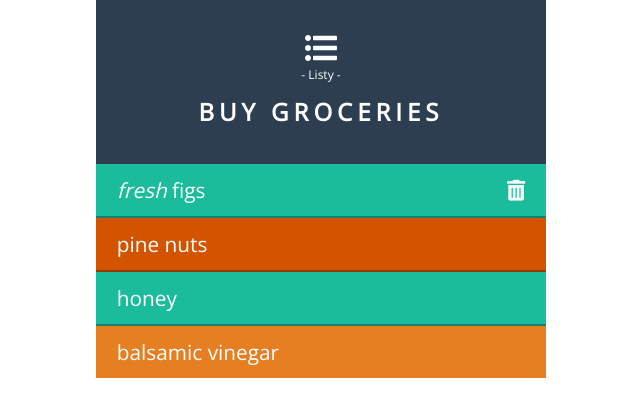
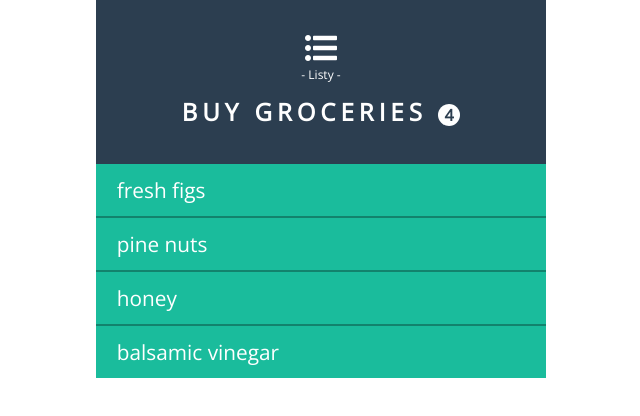
Before and after one commit to aman-maharshi/book-javascript-and-jquery, a plain HTML site: page c5-dom/index.html in a window 1280 px wide. Shown: the whole page, without its empty margins (319-959 px from the left). Drawn offline with nearby package versions, Linux system fonts and the light colour scheme.

Commit message:
remove button and item count functionality added

```diff
--- a/c5-dom/index.html
+++ b/c5-dom/index.html
@@ -17,13 +17,13 @@
                 <i class="fas fa-list-ul"></i>
                 <p>- Listy -</p>
             </div>
-            <h2>Buy Groceries</h2>
+            <h2>Buy Groceries <span class="count"></span></h2>
         </header>
         <section>
             <ul>
-                <li class="hot"><em>fresh</em> figs<i></i></li>
-                <li class="hot">pine nuts<i></i></li>
-                <li class="hot">honey<i></i></li>
+                <li>fresh figs<i></i></li>
+                <li>pine nuts<i></i></li>
+                <li>honey<i></i></li>
                 <li>balsamic vinegar<i></i></li>
             </ul>
         </section>
--- a/c5-dom/script.js
+++ b/c5-dom/script.js
@@ -1,17 +1,27 @@
+// Variables
+let listItems = document.getElementsByTagName('li');
+let count = document.querySelector('.count');
+let ul = document.querySelector('ul');
+let bin = document.querySelector('fas fa-trash-alt');
 
-let hotItems = document.querySelectorAll('.hot');
-for (let i = 0; i < hotItems.length; i++) {
-    // console.log(hotItems[i].textContent);
-    if (i%2 == 0) {
-        hotItems[i].className = "cool";
+count.textContent = listItems.length;
+
+// Event Listeners
+ul.addEventListener('click', addBtn);
+ul.addEventListener('click', removeItem);
+
+
+// Functions
+function addBtn(event) {
+    let box = event.target.querySelector('i');
+    if(box != null && box.className != "fas fa-trash-alt") {
+        box.classList = "fas fa-trash-alt";
     }
 }
-let i = document.getElementsByTagName('i');
-let liIcons = []
-for (var x = 0; x < i.length; x++) {
-    if (x > 0) {
-        liIcons.push(i[x]);
+function removeItem(event) {
+    if (event.target.classList.contains('fas')) {
+        event.target.parentElement.remove();
+        count.textContent = listItems.length;
     }
+
 }
-liIcons[0].classList.add('fas');
-liIcons[0].classList.add('fa-trash-alt');
--- a/c5-dom/style.css
+++ b/c5-dom/style.css
@@ -35,6 +35,16 @@ header {
      text-transform: uppercase;
      letter-spacing: 5px;
 }
+.count {
+    color: #2c3e50;
+    background: white;
+    text-align: center;
+    border-radius: 50%;
+    font-size: 1rem;
+    padding-left: 0.4em;
+    padding-right: 0.1em;
+}
+
  /*
     SECTION
  */
@@ -47,10 +57,14 @@ ul {
 li {
      padding-left: 1em;
      line-height: 2.5em;
-     background: #e67e22;
+     background: #1abc9c;
      color: white;
-
+    cursor: pointer;
     position: relative;
+}
+li:hover {
+    color: black;
+    transition: all ease 0.5s;
 }
 li i {
     position: absolute;
@@ -60,13 +74,9 @@ li i {
  li:not(:last-child) {
      border-bottom: 2.5px solid rgba(0,0,0,0.3);
 }
- /*
-    COLOR CLASSES
- */
 
-.hot {
-    background:#d35400;
+/* fas fa-trash-alt */
+
+.red {
+    color: red;
 }
-.cool {
-     background: #1abc9c;
-}
```
